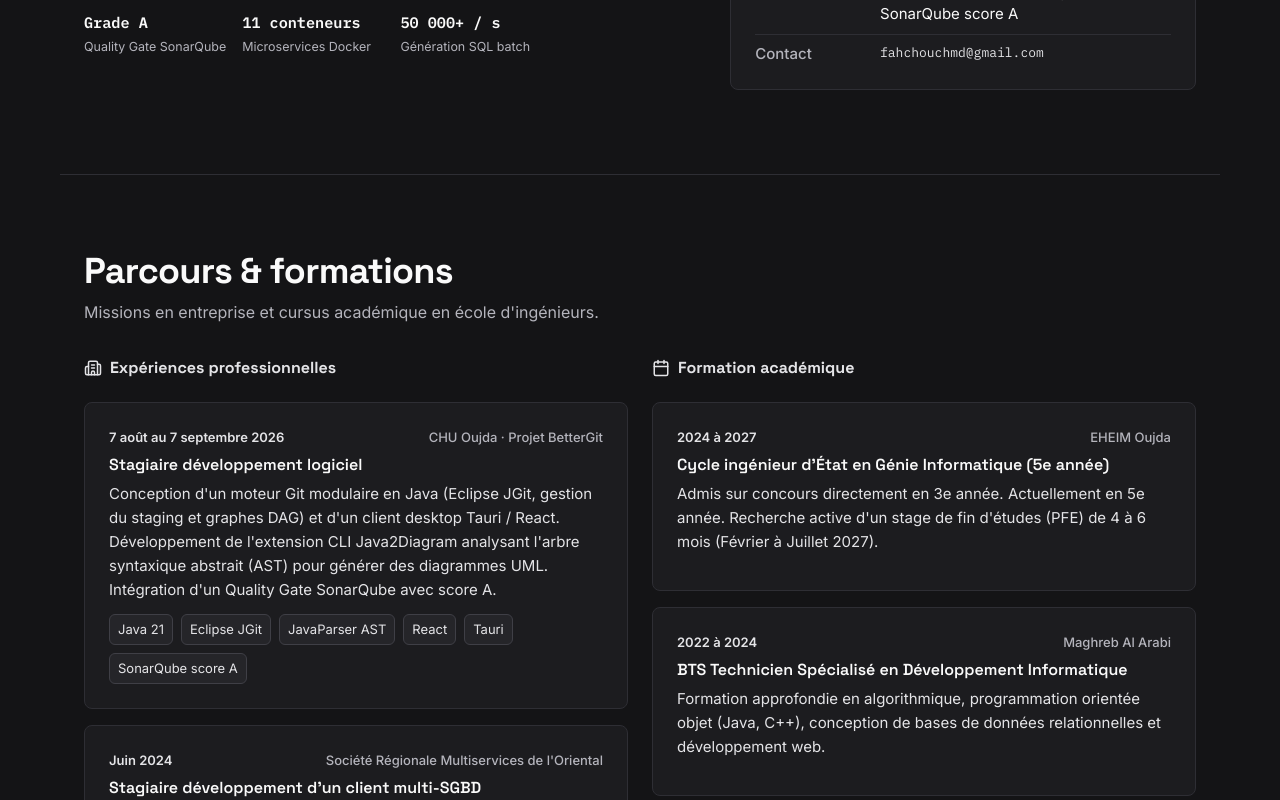
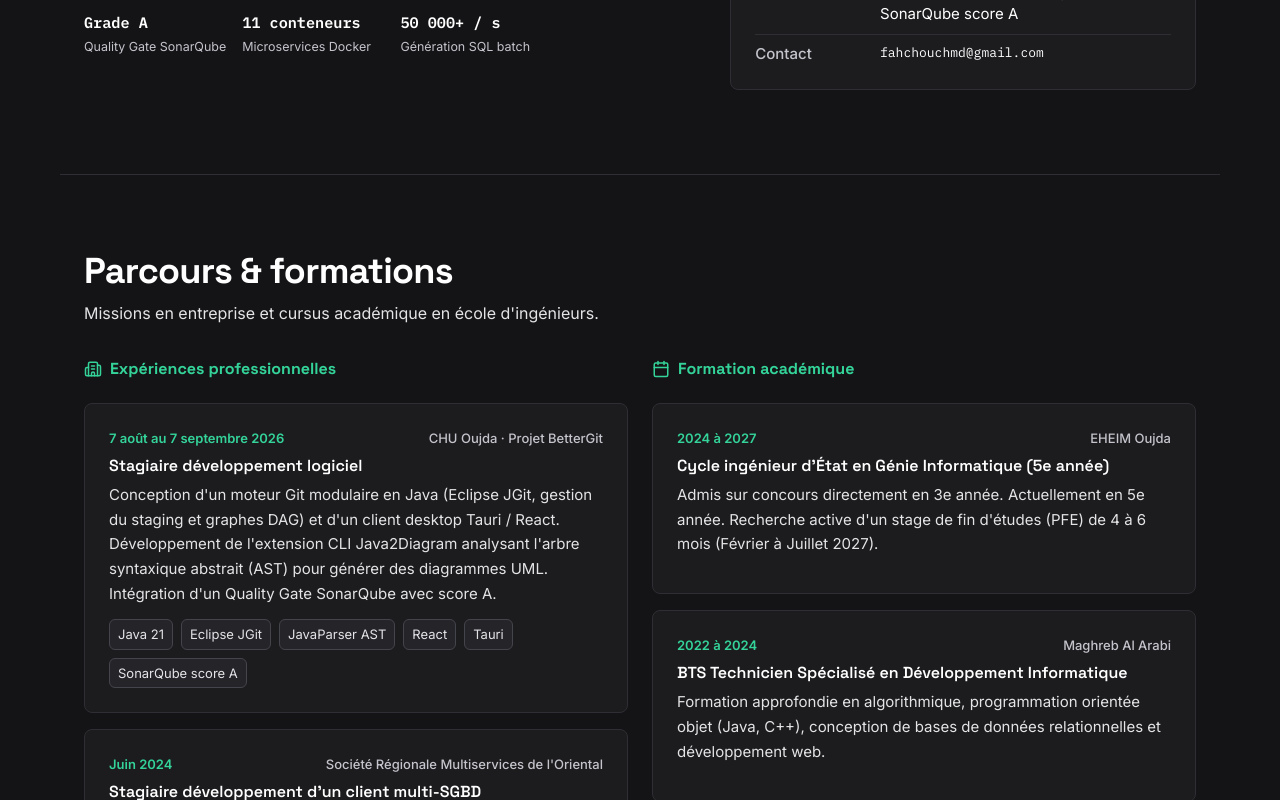
Before and after one commit to fahchouchsm/Portfolio, a React (Vite) app: page / in a window 1280 px wide. Shown: the part 626-1426 px from the top of the page. Built offline with nearby package versions, Linux system fonts and the light colour scheme.

Commit message:
style(readability): neutral graphite (#141416/#1c1c1f) + crisp emerald hierarchy and higher body contrast

```diff
--- a/src/index.css
+++ b/src/index.css
@@ -1803,8 +1803,25 @@ h1, h2, h3, h4, .brand-name, .section-title, .hero-title {
 .project-category-badge {
   border-radius: var(--radius-inner);
   background-color: var(--color-accent-wash);
-  color: var(--color-ink);
-  border: 1px solid var(--color-rule-2);
+  color: var(--color-accent-soft);
+  border: 1px solid rgba(52, 211, 153, 0.28);
+}
+
+.hero-summary,
+.project-desc,
+.journey-desc,
+.skill-group-desc,
+.section-subtitle {
+  line-height: 1.65;
+  color: var(--color-ink-2);
+}
+
+.spec-key {
+  color: var(--color-muted);
+}
+
+.spec-val {
+  color: var(--color-ink);
 }
 
 .btn {
--- a/src/tokens.css
+++ b/src/tokens.css
@@ -61,27 +61,27 @@
   --color-paper-elevated: #2e2e34;
 
   /* High-Contrast Text Hierarchy */
-  --color-ink: #fafafa;
+  --color-ink: #ffffff;
   --color-ink-2: #e4e4e7;
-  --color-muted: #b4b4bc;
+  --color-muted: #c4c4cc;
 
   /* Crisp Neutral Borders */
   --color-rule: #2e2e34;
-  --color-rule-2: #3f3f46;
+  --color-rule-2: #44444c;
 
-  /* Restrained Professional Accent */
-  --color-accent: #e4e4e7;
-  --color-accent-hover: #ffffff;
-  --color-accent-ink: #141416;
-  --color-focus: #a1a1aa;
-  --color-accent-wash: rgba(255, 255, 255, 0.08);
-  --color-accent-soft: #fafafa;
+  /* Clear Emerald Accent for Hierarchy & Scannability (on Neutral Graphite) */
+  --color-accent: #34d399;
+  --color-accent-hover: #6ee7b7;
+  --color-accent-ink: #052e16;
+  --color-focus: #34d399;
+  --color-accent-wash: rgba(52, 211, 153, 0.12);
+  --color-accent-soft: #6ee7b7;
 
-  /* Button Primary: Crisp White on Neutral Graphite */
-  --color-btn-primary-bg: #fafafa;
-  --color-btn-primary-hover: #e4e4e7;
-  --color-btn-primary-text: #141416;
-  --color-btn-primary-border: #fafafa;
+  /* Button Primary: Crisp Emerald-600 with High-Contrast White Text */
+  --color-btn-primary-bg: #059669;
+  --color-btn-primary-hover: #047857;
+  --color-btn-primary-text: #ffffff;
+  --color-btn-primary-border: #10b981;
 
   /* Surfaces & Overlays */
   --color-header-bg: rgba(20, 20, 22, 0.9);
```
